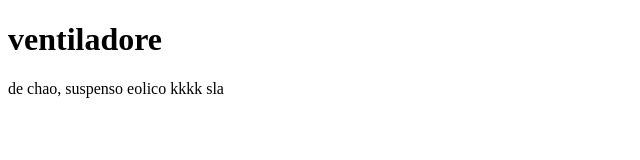
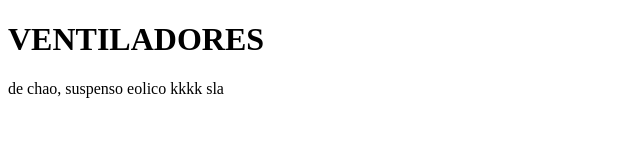
Before and after one commit to mateuspereiraalves-maker/-primeiro-MHH, a plain HTML site: page index.html in a window 1280 px wide. Shown: the whole page, without its empty margins (0-640 px from the left). Drawn offline with Linux system fonts and the light colour scheme.

Commit message:
ncbji uheoibhgr

```diff
--- a/index.html
+++ b/index.html
@@ -6,7 +6,7 @@
     <title>ventilador de teto</title>
 </head>
 <body>
-    <h1>ventiladore</h1> de chao, suspenso eolico kkkk sla
+    <h1>VENTILADORES</h1> de chao, suspenso eolico kkkk sla
 
 </body>
 </html>
```
